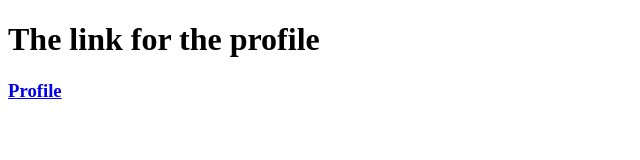
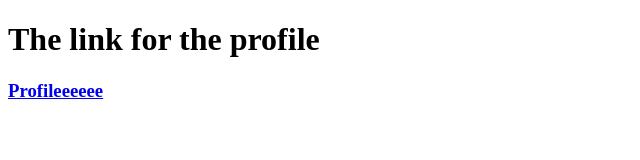
Before and after one commit to AbdulrahmanMAbdulltif/html-website, a plain HTML site: page index.html in a window 1280 px wide. Shown: the full height of the page, 0-640 px from the left. Drawn offline with Linux system fonts and the light colour scheme.

Commit message:
Update index.html

```diff
--- a/index.html
+++ b/index.html
@@ -8,7 +8,7 @@
 </head>
 
 <h1>The link for the profile</h1>
-<h3><a href="/Info/profile.html">Profile</a></h3>
+<h3><a href="/Info/profile.html">Profileeeeee</a></h3>
 
 
 
```
